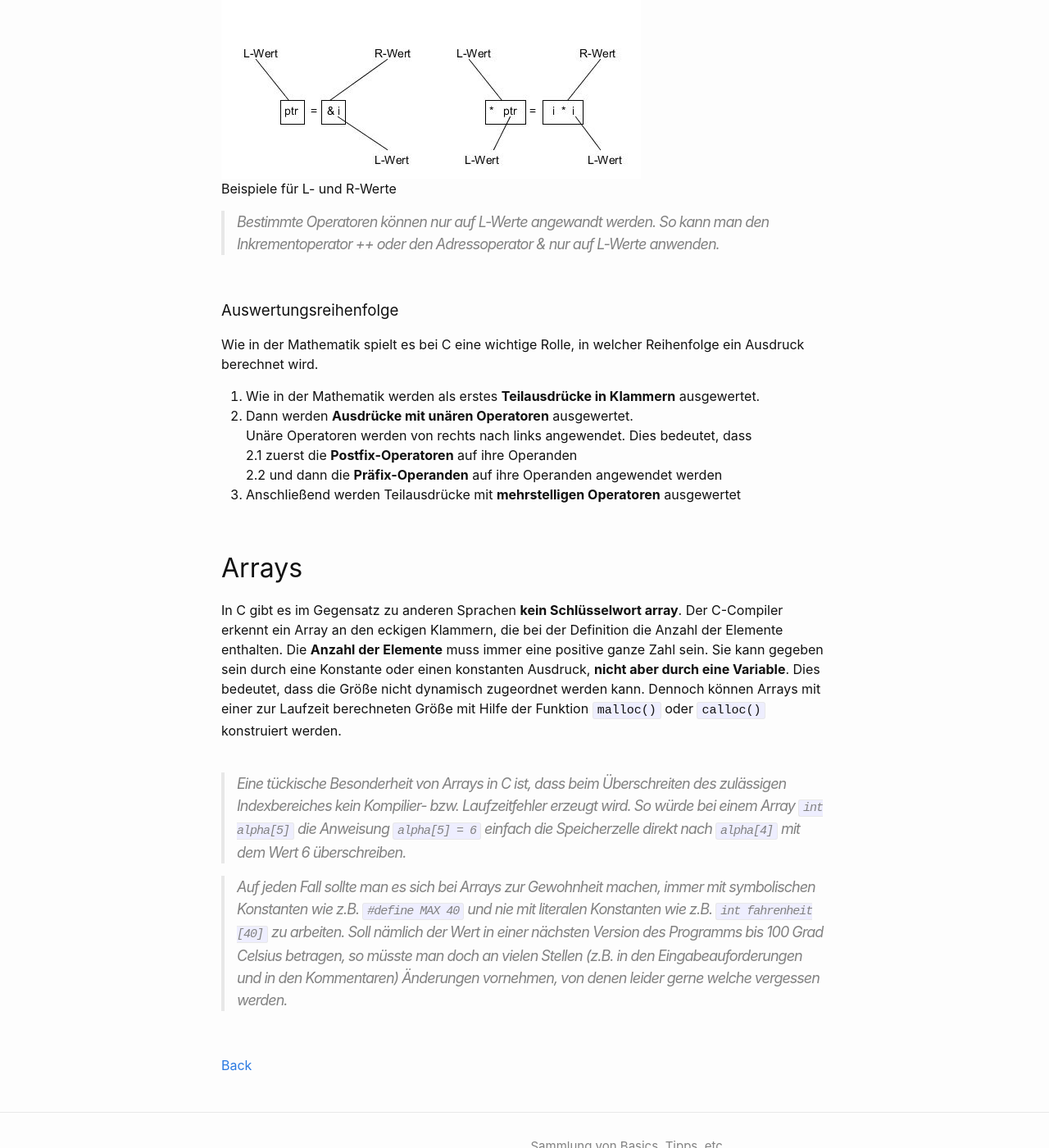
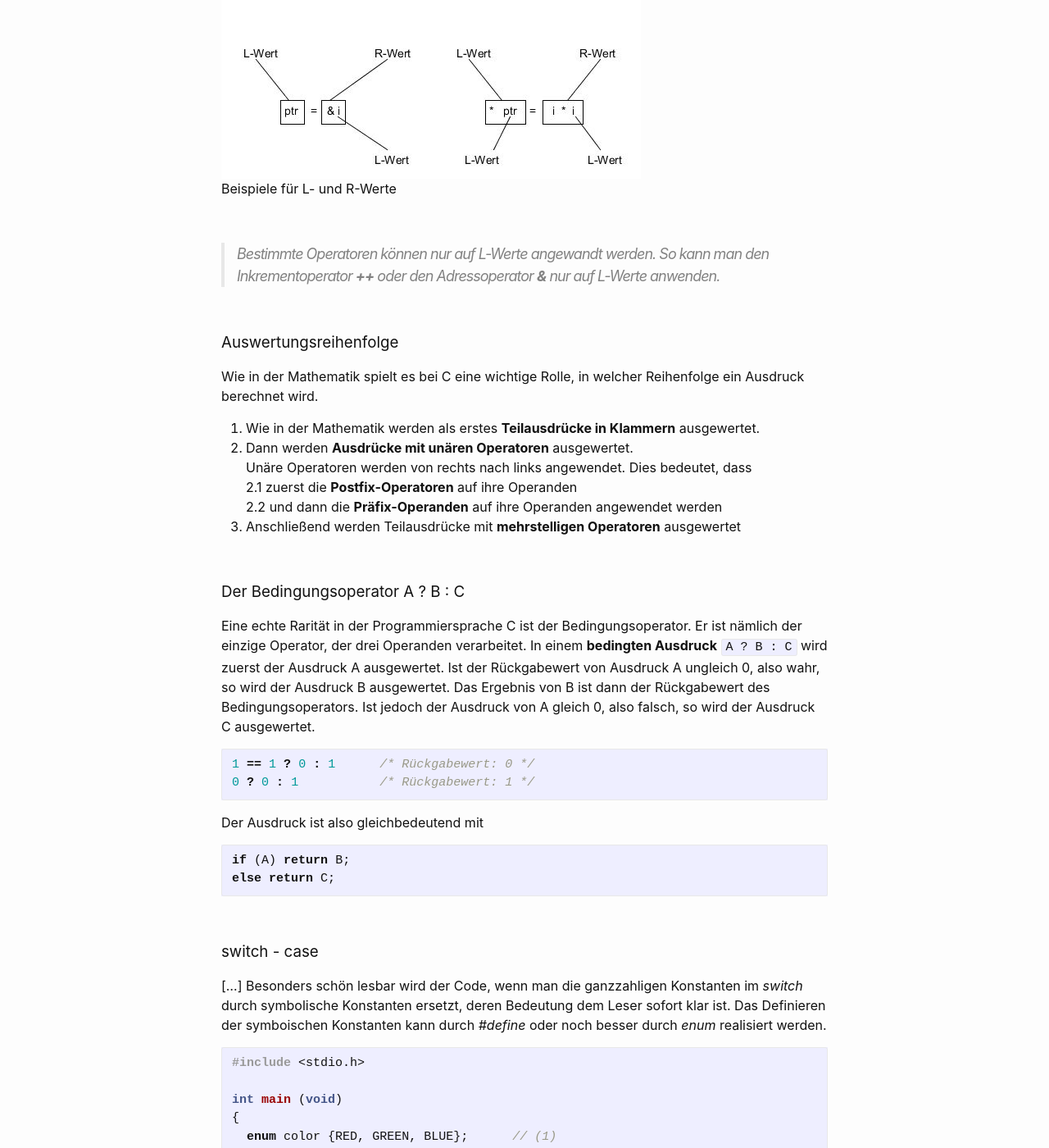
Before and after one commit to Hautaklyttn/progDocs, a Jekyll site: the page built from docs/articles/c_cpp.md, in a window 1280 px wide and 1400 px high, scrolled down 2818 px. Shown: the whole window at 82% size. Built offline with Jekyll 4.4.1, drawn with Linux system fonts in a browser that asks for light colours; some of the changed text lies outside the part shown.

Commit message:
Ergänzungen Kapitel C/C++

`````diff
--- a/docs/articles/c_cpp.md
+++ b/docs/articles/c_cpp.md
@@ -62,16 +62,19 @@ steht der Ausdruck auf der rechten Seite für einen Wert, während der Ausdruck
 
 Steht ein L-Wert rechts neben dem Zuweisungsoperator, so wird dessen Namen bzw. Adresse benötigt, um an der entsprechenden Speicherstelle den Wert der Variablen abzuholen.
 
+&nbsp;
+
 ````c
 int i;
 int * ptr;
 ````
-&nbsp;
 
 ![02](../assets/pics/l_r_wert.png)
 Beispiele für L- und R-Werte
 
-> Bestimmte Operatoren können nur auf L-Werte angewandt werden. So kann man den Inkrementoperator ++ oder den Adressoperator & nur auf L-Werte anwenden.
+&nbsp;
+
+> Bestimmte Operatoren können nur auf L-Werte angewandt werden. So kann man den Inkrementoperator **++** oder den Adressoperator **&** nur auf L-Werte anwenden.
 
 
 
@@ -92,6 +95,50 @@ Wie in der Mathematik spielt es bei C eine wichtige Rolle, in welcher Reihenfolg
 
 &nbsp;
 
+### Der Bedingungsoperator A ? B : C
+Eine echte Rarität  in der Programmiersprache C ist der Bedingungsoperator. Er ist  nämlich der einzige Operator, der drei Operanden verarbeitet. In einem **bedingten Ausdruck**  ``A ? B : C`` wird zuerst der Ausdruck A ausgewertet. Ist der Rückgabewert von Ausdruck A ungleich 0, also wahr, so wird der Ausdruck B ausgewertet. Das Ergebnis von B ist dann der Rückgabewert des Bedingungsoperators. Ist jedoch der Ausdruck von A gleich 0, also falsch, so wird der Ausdruck C ausgewertet.
+
+````c
+1 == 1 ? 0 : 1      /* Rückgabewert: 0 */
+0 ? 0 : 1           /* Rückgabewert: 1 */
+````
+
+Der Ausdruck ist also gleichbedeutend mit
+````c
+if (A) return B;
+else return C;
+````
+
+&nbsp;
+
+### switch - case
+[...] Besonders schön lesbar wird der Code, wenn man die ganzzahligen Konstanten im *switch* durch symbolische Konstanten ersetzt, deren Bedeutung dem Leser sofort klar ist. Das Definieren der symboischen Konstanten kann durch *#define* oder noch besser durch *enum* realisiert werden.
+
+```c
+#include <stdio.h>
+
+int main (void)
+{
+  enum color {RED, GREEN, BLUE};      // (1)
+  enum color col = GREEN;             // (2)
+  switch (col)
+  {
+    case RED:
+      ...
+    case GREEN:
+      ...
+    case BLUE:
+      ...
+    default:
+      ...
+  }
+}
+```
+
+Das Programm nutzt zur Aufzählung von Konstanten den Datentyp *enum color*. Bei Kommentar *(1)* werden den Konstanten *RED, GREEN* und *BLUE* die Integerwerte 0, 1 und 2 zugewiesen. Nun wird bei *(2)* eine Variable  *col* vom Typ *enum color* angelegt und der Wert *GREEN* zugewiesen. Ausgeführt werden in der darauf folgenden switch-Anweisung die Anweisung bei *case: GREEN*.
+
+&nbsp;
+
 # Arrays
 
 In C gibt es im Gegensatz zu anderen Sprachen **kein Schlüsselwort array**. Der C-Compiler erkennt ein Array an den eckigen Klammern, die bei der Definition die Anzahl der Elemente enthalten. Die **Anzahl der Elemente** muss immer eine positive ganze Zahl sein. Sie kann gegeben sein durch eine Konstante oder einen konstanten Ausdruck, **nicht aber durch eine Variable**. Dies bedeutet, dass die Größe nicht dynamisch zugeordnet werden kann. Dennoch können Arrays mit einer zur Laufzeit berechneten Größe mit Hilfe der Funktion `malloc()` oder `calloc()` konstruiert werden.
`````
